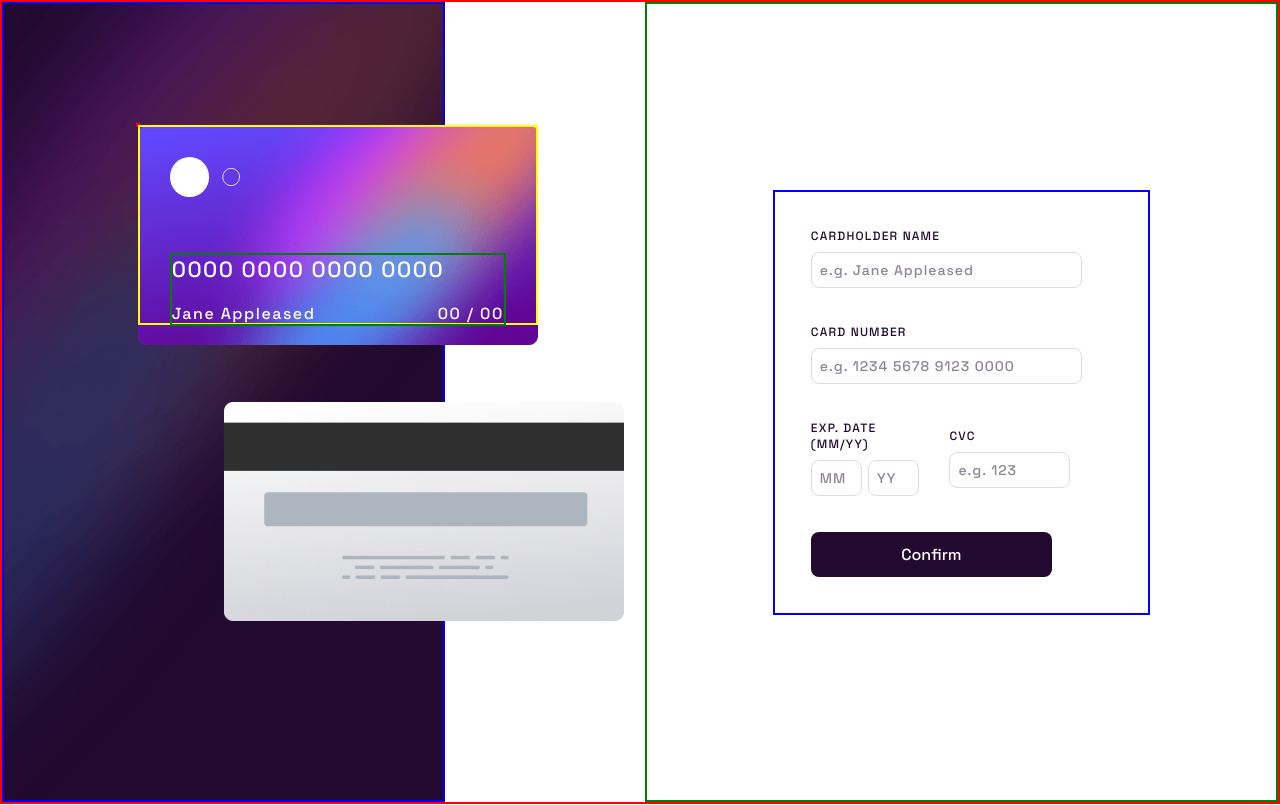
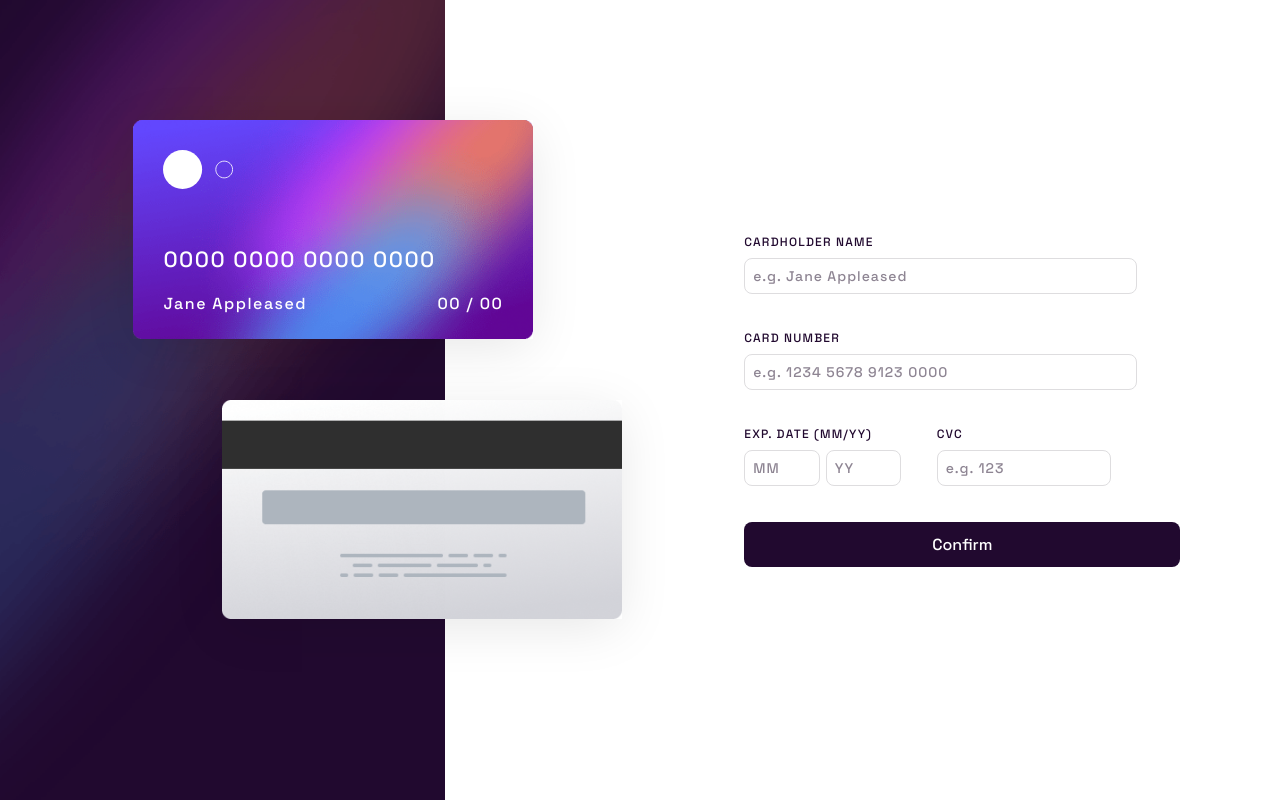
Before and after one commit to kmushafiya003/card--form, a plain HTML site: page index.html in a window 1280 px wide. Drawn offline with Linux system fonts and the light colour scheme.

Commit message:
Responsiveness of index page is done

```diff
--- a/style/media.css
+++ b/style/media.css
@@ -1,6 +1,159 @@
+
+
+@media only screen and (min-width: 340px){
+
+    .card-back{
+        top:20%;
+    left:16%;
+    }
+
+    .card-container{
+
+        left:5%;
+    }
 
 
 
+
+
+
+
+
+}
+@media only screen and (min-width: 390px){
+
+    .card-back{
+        width:300px;
+        top:15%;
+        left:20%;
+    }
+
+    .card-container{
+        top:60%;
+        left:10%;
+    }
+
+    .front-card{
+        width:300px;
+    }
+
+    .text-overlay{
+        width:300px;
+        height:160px;
+        gap:30px;
+    }
+
+    .card-logo{
+        width: 50px;
+    }
+
+
+
+
+
+
+}
+
+@media only screen and (min-width: 450px){
+
+    input{
+        width:90%;
+    }
+
+    .card-back{
+        top:15%;
+        left:30%;
+    }
+
+    .card-container{
+        top:60%;
+        left:15%;
+    }
+
+    .card-content{
+        font-size:18px;
+    }
+    .display-card-number{
+        font-size:18px;
+    }
+
+
+
+
+}
+
+
+@media only screen and (min-width: 520px){
+
+    .card-back{
+        width:350px;
+        top:15%;
+        left:30%;
+    }
+
+    .card-container{
+
+        top:50%;
+        left:15%;
+    }
+    .front-card{
+        width:350px;
+    }
+
+    .card-detail-form{
+        width:80%;
+    }
+
+    .text-overlay{
+        width:350px;
+        height:180px;
+    }
+
+    .card-logo{
+        width: 70px;
+    }
+
+
+}
+
+
+
+@media only screen and (min-width: 620px){
+
+    .card-back{
+        top:15%;
+        left:40%;
+    }
+
+    .card-container{
+        top:50%;
+        left:20%;
+    }
+
+    .card-detail-form{
+        width:70%;
+    }
+
+
+}
+
+@media only screen and (min-width: 764px){
+
+    .card-back{
+        top:15%;
+        left:50%;
+    }
+
+    .card-container{
+        top:50%;
+        left:30%;
+    }
+
+    .card-detail-form{
+        width:70%;
+    }
+
+}
 
 
 
@@ -24,11 +177,19 @@
     }
 
     .card-back{
+        top:45%;
         left:35%;
     }
 
     .card-container{
+        top:15%;
         left:15%;
+    }
+    .submit-btn{
+        width:100%;
+    }
+    .card-detail-form{
+        width:88%;
     }
 
 }
@@ -62,6 +223,9 @@
         left:40%;
     }
 
+    .card-detail-form{
+        width:85%;
+    }
 
 }
 
@@ -77,7 +241,7 @@
 
 
      .card-detail-form{
-         width:70%;
+         width:80%;
      }
 
      .card-back{
@@ -121,9 +285,7 @@
 
 @media only screen and (min-width: 1200px) {
 
-    .card-detail-form{
-        width:60%;
-    }
+
     .card-container{
         left:30%;
     }
@@ -142,7 +304,7 @@
 
 
     input{
-        width:80%;
+        width:100%;
     }
     .left-container{
         width:40%;
@@ -152,7 +314,7 @@
        height:100vh;
     }
     .card-detail-form{
-        width:45%;
+        width:60%;
     }
     .card-container{
         left:30%;
--- a/style/style.css
+++ b/style/style.css
@@ -50,7 +50,7 @@ input{
     padding: 8px;
     border-radius: 8px;
     border:1px solid var(--primary-violet);
-    width:90%;
+    width:97%;
     font-family: "Space Grotesk", sans-serif;
     font-optical-sizing: auto;
     font-weight: 500;
@@ -74,7 +74,7 @@ input:focus{
     flex-direction: column;
     justify-content:flex-start;
     gap:60px;
-    border:2px solid red;
+
 
 }
 
@@ -82,7 +82,7 @@ input:focus{
 .left-container{
 
     height:35vh;
-    border:2px solid blue;
+
     width:100%;
     position: relative;
 }
@@ -95,26 +95,27 @@ input:focus{
 
 .card-container{
     position: absolute;
-    top:15%;
-    left:30%;
-    border:2px solid red;
+    top:60%;
+    left:5%;
+    box-shadow: 0px 10px 50px -3px rgba(0,0,0,0.1);
 }
 
 .front-card{
-    width:350px;
+    width:280px;
     position: absolute;
     z-index:1;
+    box-shadow: 0px 10px 50px -3px rgba(0,0,0,0.1);
 }
 
 .text-overlay{
-    border:2px solid yellow;
-    width:350px;
-    height:180px;
+
+    width:280px;
+    height:160px;
     position: absolute;
     z-index:2;
     display:flex;
     flex-direction: column;
-    gap:30px;
+    gap:20px;
     padding-top:30px;
     padding-inline:30px;
 
@@ -122,21 +123,21 @@ input:focus{
 }
 
 .card-logo{
-    width: 70px;
+    width: 40px;
 }
 
 .card-content{
-    border:2px solid green;
+
     display: flex;
     flex-direction: column;
     gap:20px;
-    font-size: 18px;
+    font-size: 14px;
     color:var(--white);
     letter-spacing: 1.5px;
 }
 
 .display-card-number{
-    font-size: 18px;
+    font-size: 1p6x;
     letter-spacing: 1.5px;
 }
 
@@ -150,17 +151,18 @@ input:focus{
 }
 
 .card-back{
-    width:350px;
+    width:280px;
     position: absolute;
-    top:45%;
-    left:50%;
+    top:20%;
+    left:10%;
+    box-shadow: 0px 10px 50px -3px rgba(0,0,0,0.1);
 }
 
 
 
 .right-container{
     height:60vh;
-    border:2px solid green;
+
     width:100%;
     display:flex;
     justify-content: center;
@@ -170,8 +172,8 @@ input:focus{
 }
 
 .card-detail-form{
-    border:2px solid blue;
-    width:80%;
+
+    width:90%;
     padding:36px;
     display:flex;
     flex-direction: column;
@@ -215,7 +217,7 @@ input:focus{
 
 
 .submit-btn{
-    width:80%;
+    width:100%;
     cursor:pointer;
     display:flex;
     justify-content: center;
```
